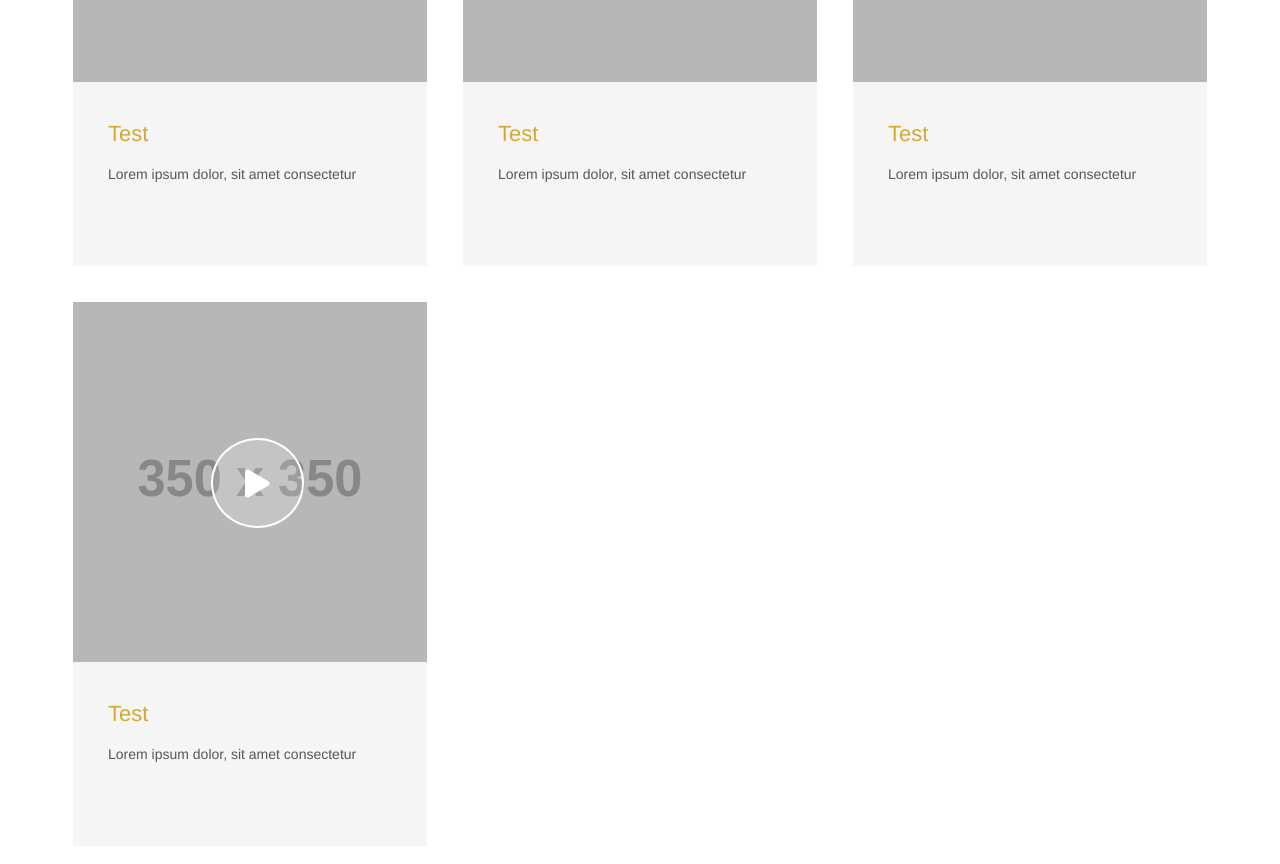
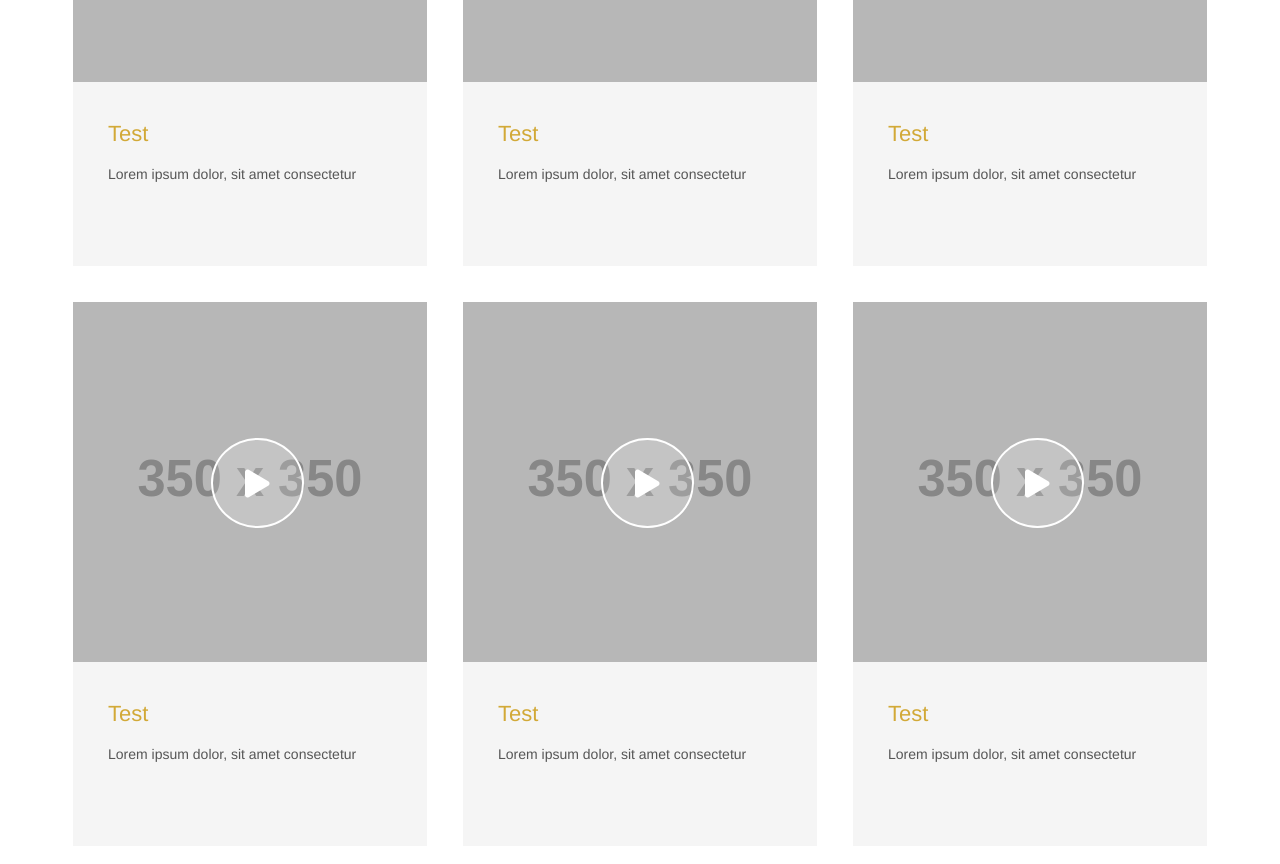
Before and after one commit to suhila1010/videosNile, a plain HTML site: page index.html in a window 1280 px wide. Shown: the part 1029-1893 px from the top of the page. Drawn offline with Linux system fonts and the light colour scheme; placeholder pictures from the web are drawn by us.

Commit message:
BC 9 Items

```diff
--- a/index.html
+++ b/index.html
@@ -165,6 +165,48 @@
                         </div>
                     </div>
                 </div>
+                <div class="col-lg-4 col-sm-6" data-html="#video1" data-poster="http://placehold.it/350/fff">
+                    <div class="box">
+                        <div style="display: none;" id="video1">
+                            <video controls style="width: 100%;" class="lg-html5">
+                                <source src="v.mp4">
+                        </div>
+                        </video>
+                        <div class="pic"></div>
+                        <div id="po">
+                            <img src="http://placehold.it/350/fff" alt="">
+
+                            <div class="play">
+                                <i class="fas fa-play fa-2x"></i>
+                            </div>
+                            <div class="text">
+                                <h4>test</h4>
+                                <p>Lorem ipsum dolor, sit amet consectetur </p>
+                            </div>
+                        </div>
+                    </div>
+                </div>
+                <div class="col-lg-4 col-sm-6" data-html="#video1" data-poster="http://placehold.it/350/fff">
+                    <div class="box">
+                        <div style="display: none;" id="video1">
+                            <video controls style="width: 100%;" class="lg-html5">
+                                <source src="v.mp4">
+                        </div>
+                        </video>
+                        <div class="pic"></div>
+                        <div id="po">
+                            <img src="http://placehold.it/350/fff" alt="">
+
+                            <div class="play">
+                                <i class="fas fa-play fa-2x"></i>
+                            </div>
+                            <div class="text">
+                                <h4>test</h4>
+                                <p>Lorem ipsum dolor, sit amet consectetur </p>
+                            </div>
+                        </div>
+                    </div>
+                </div>
             </div>
         </div>
     </div>
```
